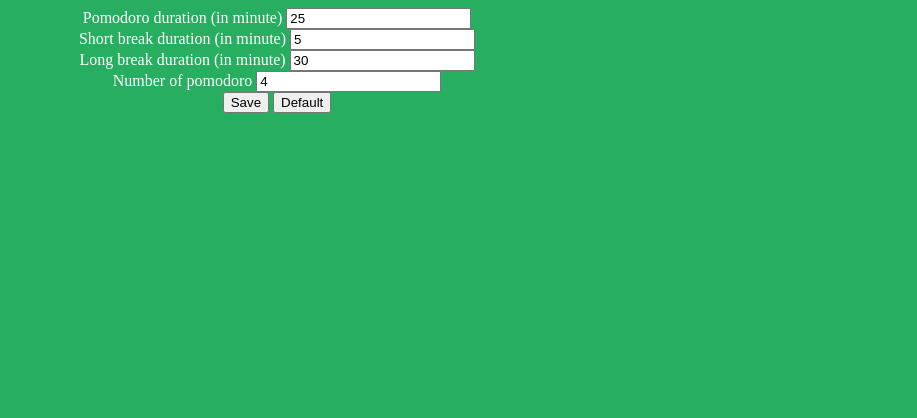
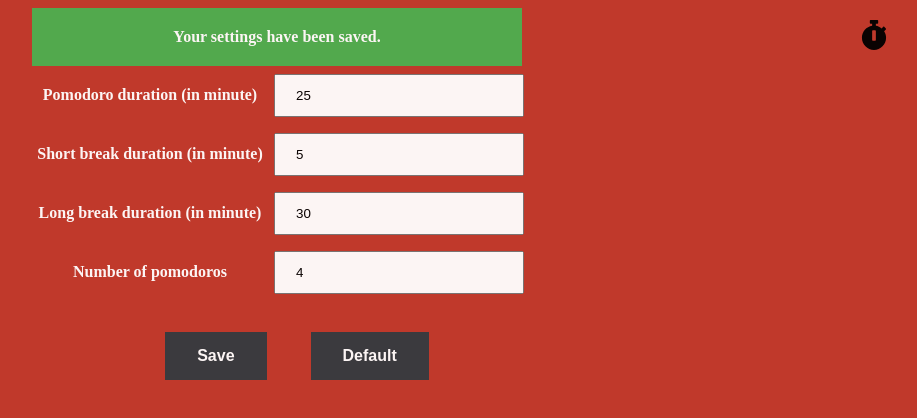
Before and after one commit to sungvadan/pomodoro, a plain HTML site: page setup.html in a window 1280 px wide. Both pictures are taken after a click on the button "Save". Shown: the whole page, without its empty margins (363-1280 px from the left). Drawn offline with Linux system fonts and the light colour scheme.

Commit message:
finish setting

```diff
--- a/app.css
+++ b/app.css
@@ -1,6 +1,7 @@
 body {
     color: #fff;
-    background-color: #27ae60;
+    background-color: #c0392b;
+    opacity: 0.95;
 }
 
 .Concentrate {
@@ -21,7 +22,7 @@ body {
 }
 
 #time {
-    font-size: 15rem;
+    font-size: 13rem;
     font-weight: bold;
     text-align: center;
 }
@@ -34,7 +35,7 @@ body {
     text-align: center;
     border: 1px solid transparent;
     padding: .375rem .75rem;
-    font-size: 3rem;
+    font-size: 2.5rem;
     line-height: 1.5;
     border-radius: .25rem;
     color: #343a40;
@@ -54,15 +55,61 @@ body {
     left: 20px;
 }
 
-#setup {
+#setup, #countdown {
     position: fixed;
     top: 20px;
-    right: 20px;
+    right: 30px;
 }
 
 .form {
     text-align: center;
     margin: 0 auto;
+}
+.label {
+    width: 240px;
+    display: inline-block;
+    line-height: 1.5;
+    font-weight: bold;
+}
+
+.input {
+    display: inline-block;
+    width: 250px;
+}
+input {
+    padding: 12px 20px;
+    margin: 8px 0;
+    box-sizing: border-box;
+    width: 100%;
+}
+.divBtn {
+    margin-top: 30px;
+}
+.button {
+    background-color: #343a40;
+    border-color: #343a40;
+    border: none;
+    color: white;
+    padding: 15px 32px;
+    text-align: center;
+    text-decoration: none;
+    display: inline-block;
+    font-size: 16px;
+    font-weight: bold;
+    cursor: pointer;
+    margin-left: 40px;
+}
+
+
+.alert {
+    padding: 20px;
+    background-color: #4CAF50;
+    font-weight: bold;
+    color: white;
+    margin-bottom: 15px;
+    max-width: 450px;
+    text-align: center;
+    margin: auto;
 }
 
 @media screen and (max-width: 600px) {
--- a/index.html
+++ b/index.html
@@ -4,11 +4,12 @@
     <meta charset="UTF-8">
     <meta name="viewport" content="width=device-width, initial-scale=1.0">
     <link rel="icon" href="favicon.jpeg" type="image/jpeg">
+    <script data-ad-client="ca-pub-3358476822071698" async src="https://pagead2.googlesyndication.com/pagead/js/adsbygoogle.js"></script>
     <link rel="stylesheet" href="app.css">
     <title>Pomodoro</title>
 </head>
 <body>
-    <h1 id="title"></h1>
+    <h1 id="title">Pomodoro Concentration</h1>
     <h2 id="next">Next >></h2>
 
     <div id="time"></div>
--- a/setup.html
+++ b/setup.html
@@ -9,28 +9,50 @@
 </head>
 <body>
     <div class="form">
-        <div>
+        <a href="index.html" id="countdown">
+            <img src="stopwatch.svg" alt="countdown" height="30px" style="cursor: pointer;">
+        </a>
+
+        <div class="alert" style="display: none;">Your settings have been saved.</div>
+
+        <div >
+            <div class="label">
                 <label for="concentrate">Pomodoro duration (in minute)</label>
+            </div>
+            <div class="input">
                 <input type="number" id="concentrate" value="25" min="1"/>
+            </div>
         </div>
 
         <div>
+            <div class="label">
                 <label for="short">Short break duration (in minute)</label>
+            </div>
+            <div class="input">
                 <input type="number" id="short" value="5" min="1">
+            </div>
         </div>
 
         <div>
+            <div class="label">
                 <label for="long">Long break duration (in minute)</label>
+            </div>
+            <div class="input">
                 <input type="number" id="long" value="30" min="1">
+            </div>
         </div>
 
         <div>
-            <label for="step">Number of pomodoro</label>
+            <div class="label">
+                <label for="step">Number of pomodoros</label>
+            </div>
+            <div class="input">
                 <input type="number" id="step" value="4" min="1">
             </div>
-        <div>
-            <button id="save">Save</button>
-            <button id="default">Default</button>
+        </div>
+        <div class="divBtn">
+            <button class="button" id="save">Save</button>
+            <button class="button" id="default">Default</button>
         </div>
     </div>
     <script type="application/javascript" src="setup.js"></script>
--- a/setup.js
+++ b/setup.js
@@ -22,6 +22,11 @@ function save(concentrate, short, long, step) {
         long,
         step
     }))
+    document.querySelector('.alert').style.display = 'block'
+    setTimeout(() => {
+        document.querySelector('.alert').style.display = 'none'
+        window.location = 'index.html'
+    }, 3000);
 }
 
 document.querySelector('#save').addEventListener('click', (e) => {
@@ -30,6 +35,14 @@ document.querySelector('#save').addEventListener('click', (e) => {
     let long = getValue(longElm)
     let step = getValue(stepElm)
     save(concentrate, short, long, step)
+})
+
+document.querySelector('#default').addEventListener('click', (e) => {
+    concentrateElm.value = 25
+    shortElm.value = 5
+    long.value = 30
+    step.value = 4
+    save(25, 5, 30, 4)
 })
 
 
```
Also changed, not shown: app.js (+2 -6 lines), stopwatch.svg (added). Lines whose indentation alone changed are shown as unchanged.
